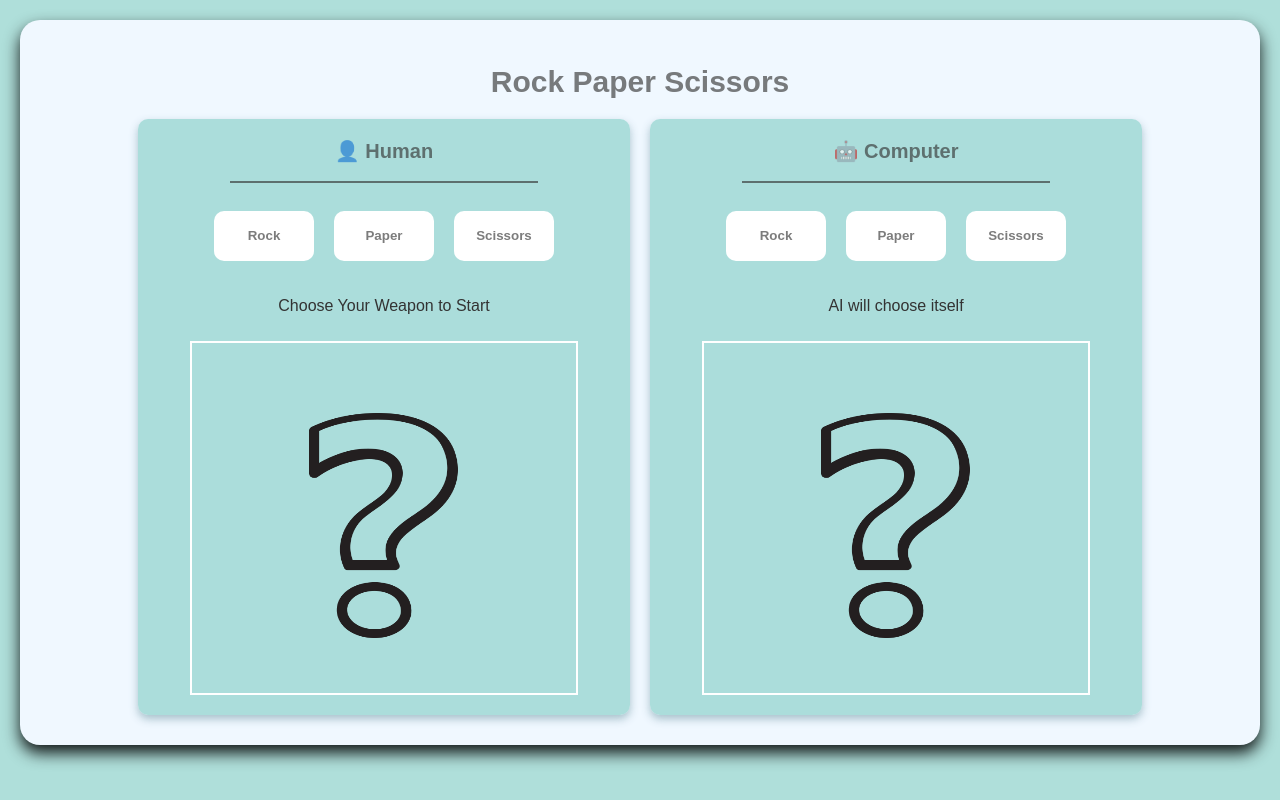
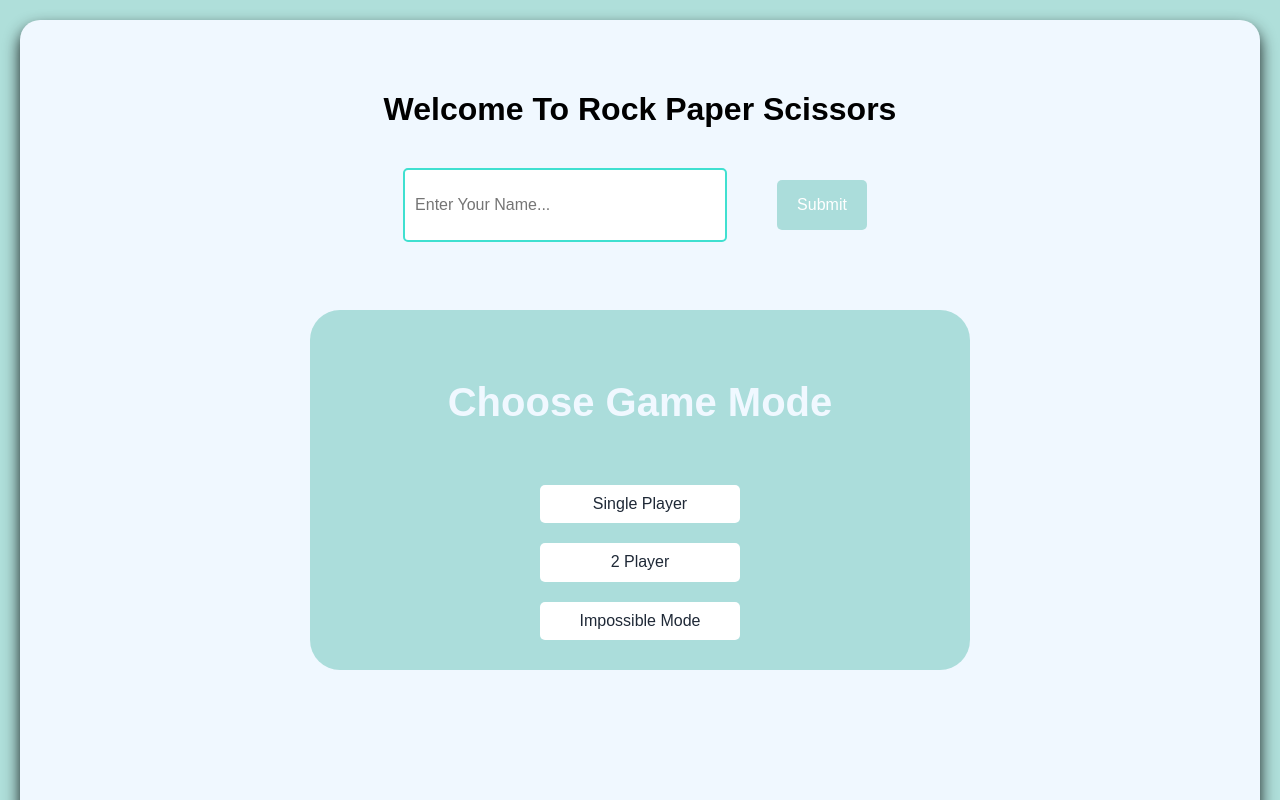
Before and after one commit to Syed-56/Rock-Paper-Scissors, a plain HTML site: page index.html in a window 1280 px wide. Shown: the top 800 px of the page. Drawn offline with Linux system fonts and the light colour scheme.

Commit message:
Added introduction page

```diff
--- a/index.html
+++ b/index.html
@@ -9,11 +9,24 @@
 
 </head>
 <body>
-    <div class="container">
+    <div class="intro">
+        <h1>Welcome To Rock Paper Scissors</h1>
+        <div class="name-input">
+            <input type="text" class="name-bar" id="nameBar" placeholder="Enter Your Name...">
+            <button class="name-button" id="nameButton" onclick="setName()">Submit</button>
+        </div>
+        <div id="modes">
+            <p>Choose Game Mode</p>
+            <button class="btn" id="singlePlayer" onclick="location.href='#singlePlayerMode'">Single Player</button>
+            <button class="btn" id="multiPlayer">2 Player</button>
+            <button class="btn" id="impossible">Impossible Mode</button>
+        </div>
+    </div>
+    <div class="container" id="singlePlayerMode">
         <h2 class="title">Rock Paper Scissors</h2>
         <div class="human-and-comp">
             <div class="human">
-                <h6>👤 Human</h6>
+                <h6 id="Player1">👤 Human</h6>
                 <hr>
                 <div class="human-choice">
                     <button class="btn" id="rock" onclick="handleHumanChoice('rock.png')" >Rock</button>
@@ -26,7 +39,7 @@
                 </div>
             </div>
             <div class="computer">
-                <h6>🤖 Computer</h6>
+                <h6 id="Player2">🤖 Computer</h6>
                 <hr>
                 <div class="robot-choice">
                     <button class="btn" id="rock">Rock</button>
--- a/script.js
+++ b/script.js
@@ -4,6 +4,28 @@ let computerDone = false;
 let humanChoice, computerChoice;
 const images = ['rock.png', 'paper.png', 'scissors.png'];
 let winner, message = "";
+
+const inputText = document.getElementById('nameBar');
+console.log("Input field:", inputText.value);
+function setName() {
+    const nameContent = inputText.value.trim();
+    if (nameContent === '') {
+        alert('Please enter your Name.');
+        return;
+    }
+    else {
+        const nameElement = document.getElementById('Player1');
+        nameElement.textContent = "👤 " + nameContent;
+        console.log("Name set to:", nameContent);
+        const gameModes = document.getElementById('modes');
+        gameModes.setAttribute('class','modes');
+
+        window.scrollBy({
+            top: 100,
+            behavior: 'smooth'
+        });
+    }
+}
 
 function changeImageHuman(finalImage) {
     let imgElement = document.getElementById('mainImageHuman');
--- a/style.css
+++ b/style.css
@@ -1,9 +1,101 @@
+html {
+    scroll-behavior: smooth;
+    scroll-padding-top: 50px;
+}
+
 body {
     background-color: rgba(151, 214, 208, 0.767);
     padding: 0;
     margin: 0;
     box-sizing: border-box;
     font-family: sans-serif
+}
+
+.intro {
+    height: 100vh;
+    background-color: aliceblue;
+    margin: 20px;
+    box-shadow: 0 8px 16px rgba(0.5, 0.5, 0.5, 0.9);
+    border-radius: 20px;
+    padding: 50px;
+    display: flex;
+    flex-direction: column;
+    align-items: center;
+}
+.name-input {
+    display: flex;
+    flex-direction: row;
+}
+.name-input > input {
+    width: 300px;
+    height: 50px;
+    border: 2px solid turquoise;
+    border-radius: 5px;
+    padding: 10px;
+    font-size: medium;
+    margin: 18px 20px;
+    flex-grow: 1;
+}
+.name-input > input:focus {
+    outline: none;
+    border-color: #1f2937;
+    box-shadow: 0 0 5px rgba(31, 41, 55, 0.5);
+}
+.name-input > button {
+    display: flex;
+    align-items: center;
+    justify-content: center;
+    margin: 30px;
+    height: 50px;
+    padding: 20px;
+    background-color: rgba(151, 214, 208, 0.767);;
+    color: white;
+    border: none;
+    border-radius: 5px;
+    cursor: pointer;
+    font-size: medium;
+    transition: background-color 0.3s;
+}
+#modes {
+    display: flex;
+    flex-direction: column;
+    background-color: rgba(151, 214, 208, 0.767);
+    padding: 30px;
+    margin-top: 50px;
+    height: 300px;
+    width: 600px;
+    align-items: center;
+    color: aliceblue;
+    border-radius: 30px;
+}
+.modes {
+    background-color: rgb(8, 240, 217);
+    box-shadow: 0 0 25px 10px turquoise;
+    transform: scale(1.05);
+    transition: all 0.4s ease;
+    border-radius: 10px;
+}
+#modes > p {
+    font-size: 40px;
+    font-weight: bold;
+}
+#modes > button {
+    width: 200px;
+    height: 50px;
+    background-color: white;
+    color: #1f2937;
+    border: none;
+    border-radius: 5px;
+    cursor: pointer;
+    font-size: medium;
+    margin-top: 20px;
+    transition: background-color 0.3s, transform 0.3s;
+}
+#modes > button:hover {
+    background-color: turquoise;
+    color: aliceblue;
+    box-shadow: 0 4px 8px rgba(158, 186, 197, 0.9);
+    transform: scale(1.05);
 }
 
 .container {
```
